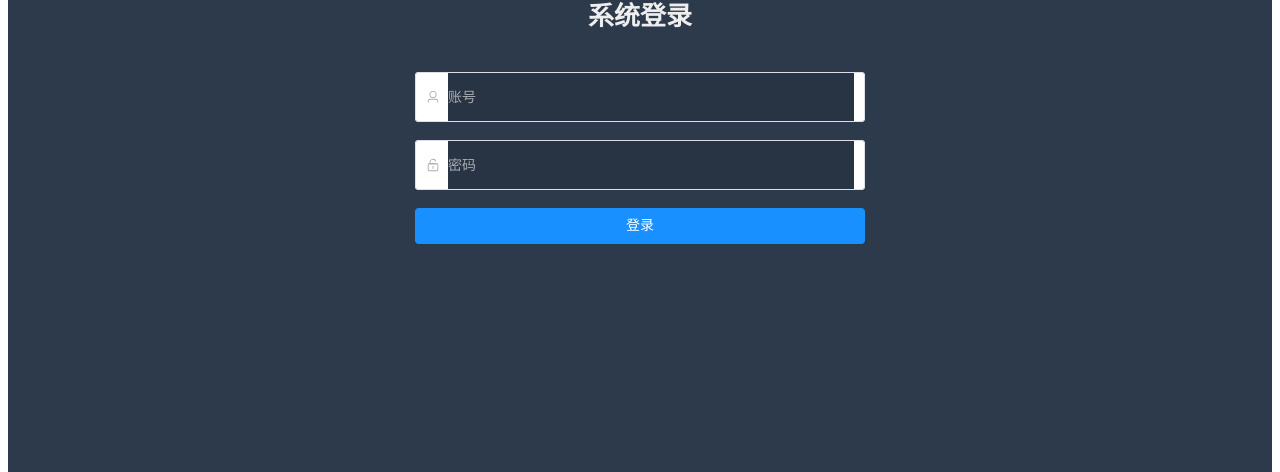
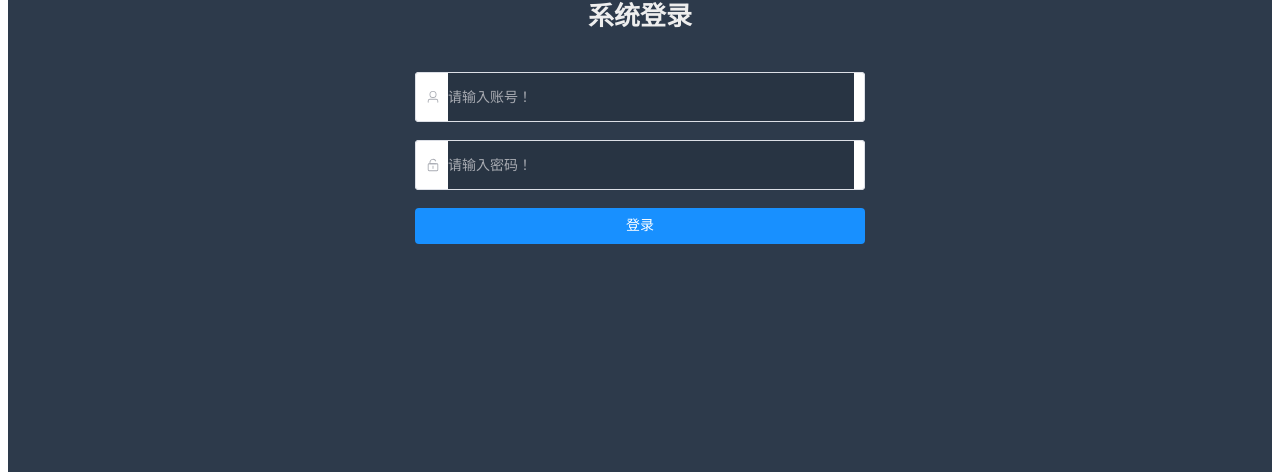
Before and after one commit to nankailiang/vue3-elementPlus-admin, a Vue app: page /#/login in a window 1280 px wide. Shown: the part 196-668 px from the top of the page. Built offline with nearby package versions, Linux system fonts and the light colour scheme.

Commit message:
完善登录页面表单校验

```diff
--- a/src/views/login/index.vue
+++ b/src/views/login/index.vue
@@ -1,46 +1,76 @@
 <template>
   <div id="login">
-    <span class="title">
-      系统登录
-    </span>
-    <el-form ref="formRef" :model="form" class="loginForm">
-      <el-form-item>
+    <span class="title">系统登录</span>
+    <el-form ref="formRef"
+      :model="form"
+      class="loginForm"
+    >
+      <el-form-item
+        prop="name"
+        :rules="{
+          required: true,
+          message: '账号不能为空！',
+          trigger: 'blur',
+        }"
+      >
         <el-input
           class="formInput"
           v-model="form.name"
           :prefix-icon="User"
-          placeholder="账号">
+          placeholder="请输入账号！"
+        >
         </el-input>
       </el-form-item>
-      <el-form-item>
+      <el-form-item
+        prop="pass"
+        :rules="{
+          required: true,
+          message: '密码不能为空！',
+          trigger: 'blur',
+        }"
+      >
         <el-input
           class="formInput"
           v-model="form.pass"
           type="password"
           :prefix-icon="Unlock"
-          placeholder="密码"
-          show-password>
+          placeholder="请输入密码！"
+          show-password
+        >
         </el-input>
       </el-form-item>
       <el-form-item>
-        <el-button type="primary" @click="onSubmit(form)" class="loginbutton">登录</el-button>
+        <el-button type="primary" @click="submitForm(formRef)" class="loginbutton">登录</el-button>
       </el-form-item>
     </el-form>
   </div>
 </template>
 
 <script lang="ts" setup>
-import { reactive } from "vue"
+import { reactive, ref } from "vue"
 import { User, Unlock } from '@element-plus/icons-vue'
+import type { ElForm } from 'element-plus'
 
-// do not use same name with ref
-const form = reactive({
-  name: "",
-  pass: ""
+type FormInstance = InstanceType<typeof ElForm>
+const formRef = ref<FormInstance>()
+const form = reactive<{
+  name: string
+  pass: string
+}>({
+  name: '',
+  pass: '',
 })
 
-const onSubmit = (form: any) => {
-  console.log("submit!", form)
+const submitForm = (formEl: FormInstance | undefined) => {
+  if (!formEl) return
+  formEl.validate((valid) => {
+    if (valid) {
+      console.log('submit!', form)
+    } else {
+      console.log('error submit!')
+      return false
+    }
+  })
 }
 </script>
 
@@ -60,7 +90,7 @@ const onSubmit = (form: any) => {
     margin-bottom: 40px;
     font-weight: 700;
     font-size: 26px;
-    color: #EEEEEE;
+    color: #eeeeee;
   }
   .loginForm {
     width: 450px;
@@ -69,11 +99,12 @@ const onSubmit = (form: any) => {
       height: 50px;
       ::v-deep .el-input__inner {
         background-color: #283443;
+        color: #eeeeee;
         height: 100%;
       }
     }
     .loginbutton {
-      background-color: #1890FF;
+      background-color: #1890ff;
       width: 100%;
       height: 36px;
       border: 0;
```
